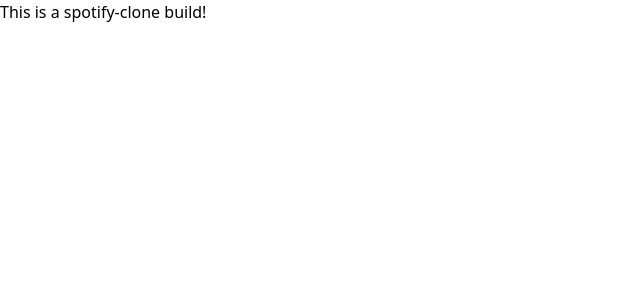
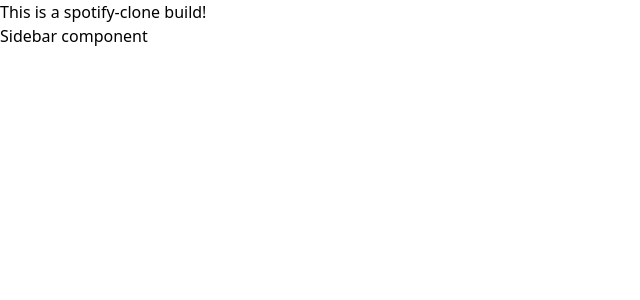
Before and after one commit to novacooo/spotify-clone, a Next.js app: page / in a window 1280 px wide. Shown: the top 300 px of the page, without its empty margins (0-640 px from the left). Built offline with nearby package versions, Linux system fonts and the light colour scheme.

Commit message:
Created Sidebar component file only

```diff
--- /dev/null
+++ b/components/Sidebar.tsx
@@ -0,0 +1,5 @@
+import React from 'react';
+
+const Sidebar = () => <h1>Sidebar component</h1>;
+
+export default Sidebar;
--- a/pages/api/hello.ts
+++ b/pages/api/hello.ts
@@ -1,13 +1,10 @@
 // Next.js API route support: https://nextjs.org/docs/api-routes/introduction
-import type { NextApiRequest, NextApiResponse } from 'next'
+import type { NextApiRequest, NextApiResponse } from 'next';
 
 type Data = {
-  name: string
+  name: string;
+};
+
+export default function handler(req: NextApiRequest, res: NextApiResponse<Data>) {
+  res.status(200).json({ name: 'John Doe' });
 }
-
-export default function handler(
-  req: NextApiRequest,
-  res: NextApiResponse<Data>
-) {
-  res.status(200).json({ name: 'John Doe' })
-}
--- a/pages/index.tsx
+++ b/pages/index.tsx
@@ -1,5 +1,6 @@
 import React from 'react';
 import Head from 'next/head';
+import Sidebar from '../components/Sidebar';
 
 export default function Home() {
   return (
@@ -11,7 +12,7 @@
       <h1>This is a spotify-clone build!</h1>
 
       <main>
-        {/* Sidebar */}
+        <Sidebar />
         {/* Center */}
       </main>
 
```
Also changed, not shown: pages/_app.tsx (+4 -4 lines).
